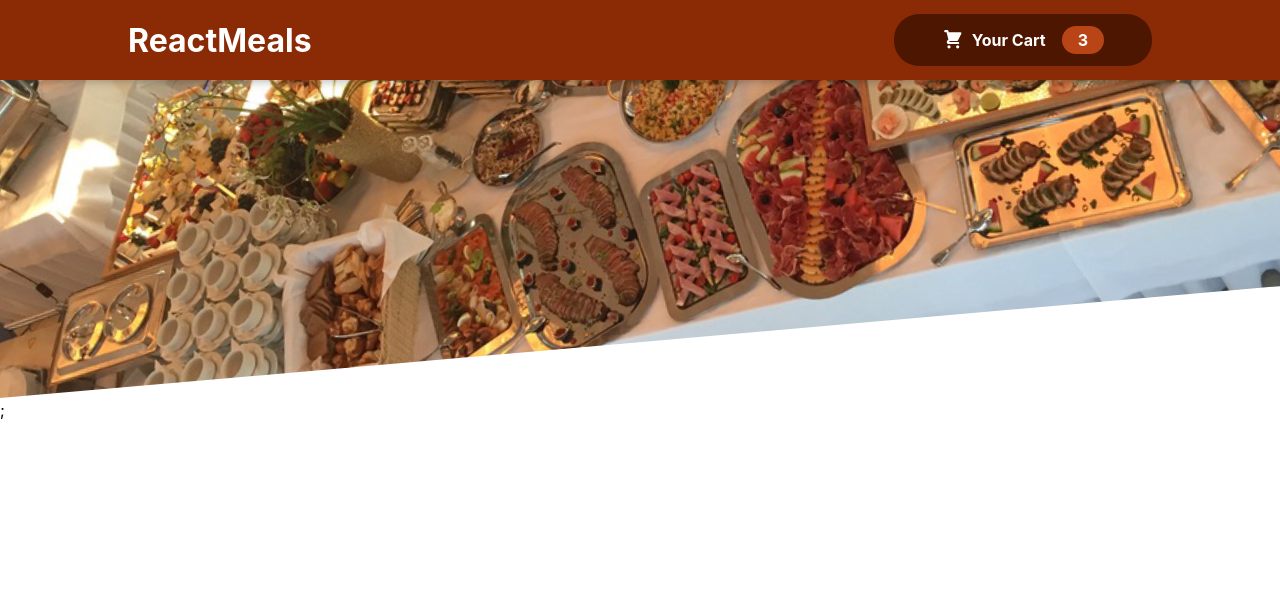
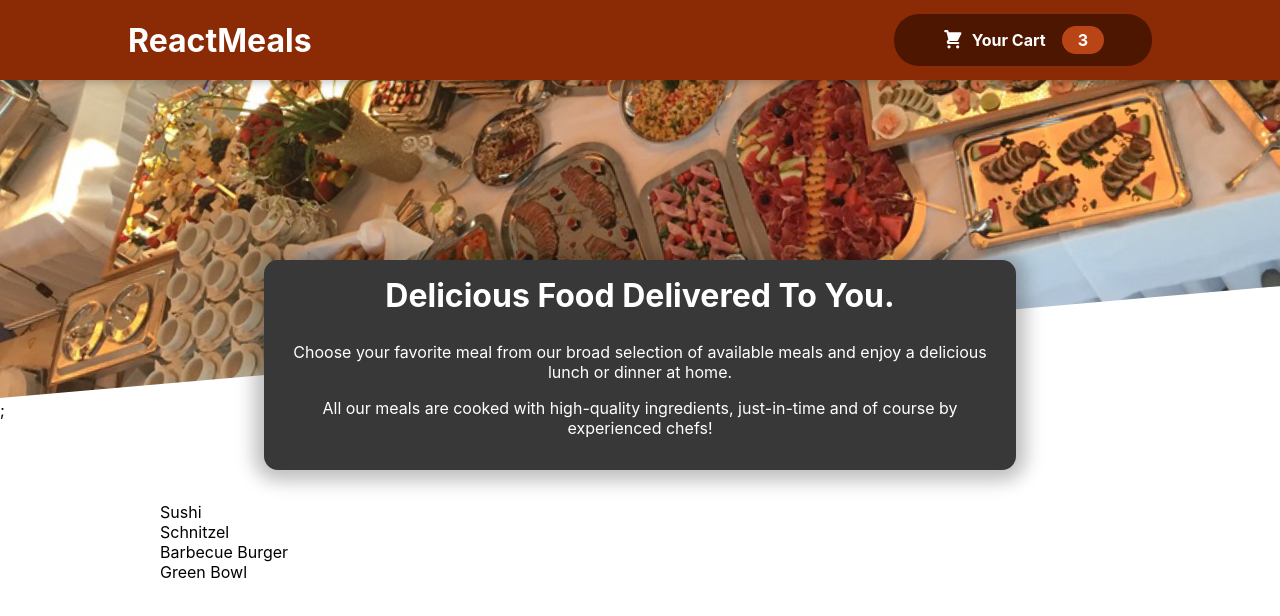
Before and after one commit to DrdroidAkshay/reactmeals-a-foodorderingapp, a React (Create React App) app: page / in a window 1280 px wide. Shown: the top 616 px of the page. Built offline with nearby package versions, Linux system fonts and the light colour scheme.

Commit message:
"Meals Completed"

```diff
--- a/src/App.js
+++ b/src/App.js
@@ -1,9 +1,12 @@
 import React from "react";
 import Header from "./Components/Layout/Header";
+import Meals from "./Components/Meals/Meals";
+
 function App() {
   return (
     <React.Fragment>
       <Header />;
+      <Meals />
     </React.Fragment>
   );
 }
--- a/src/Components/Meals/AvailableMeals.js
+++ b/src/Components/Meals/AvailableMeals.js
@@ -1,2 +1,38 @@
-const AvailableMeals = () => {};
+import Styles from "./AvailableMeals.module.css";
+
+const DUMMY_MEALS = [
+  {
+    id: "m1",
+    name: "Sushi",
+    description: "Finest fish and veggies",
+    price: 22.99,
+  },
+  {
+    id: "m2",
+    name: "Schnitzel",
+    description: "A german specialty!",
+    price: 16.5,
+  },
+  {
+    id: "m3",
+    name: "Barbecue Burger",
+    description: "American, raw, meaty",
+    price: 12.99,
+  },
+  {
+    id: "m4",
+    name: "Green Bowl",
+    description: "Healthy...and green...",
+    price: 18.99,
+  },
+];
+
+const AvailableMeals = () => {
+  const mealslist = DUMMY_MEALS.map((meal) => <section>{meal.name}</section>);
+  return (
+    <section className={Styles.meals}>
+      <ul>{mealslist}</ul>
+    </section>
+  );
+};
 export default AvailableMeals;
--- /dev/null
+++ b/src/Components/Meals/AvailableMeals.module.css
@@ -0,0 +1,24 @@
+.meals {
+  max-width: 60rem;
+  width: 90%;
+  margin: 2rem auto;
+  animation: meals-appear 1s ease-out forwards;
+}
+
+.meals ul {
+  list-style: none;
+  margin: 0;
+  padding: 0;
+}
+
+@keyframes meals-appear {
+  from {
+    opacity: 0;
+    transform: translateY(3rem);
+  }
+
+  to {
+    opacity: 1;
+    transform: translateY(0);
+  }
+}
--- a/src/Components/Meals/Meals.js
+++ b/src/Components/Meals/Meals.js
@@ -0,0 +1,13 @@
+import MealsSummary from "./MealsSummary";
+import AvailableMeals from "./AvailableMeals";
+import React from "react";
+
+const Meals = () => {
+  return (
+    <React.Fragment>
+      <MealsSummary />
+      <AvailableMeals />
+    </React.Fragment>
+  );
+};
+export default Meals;
```
